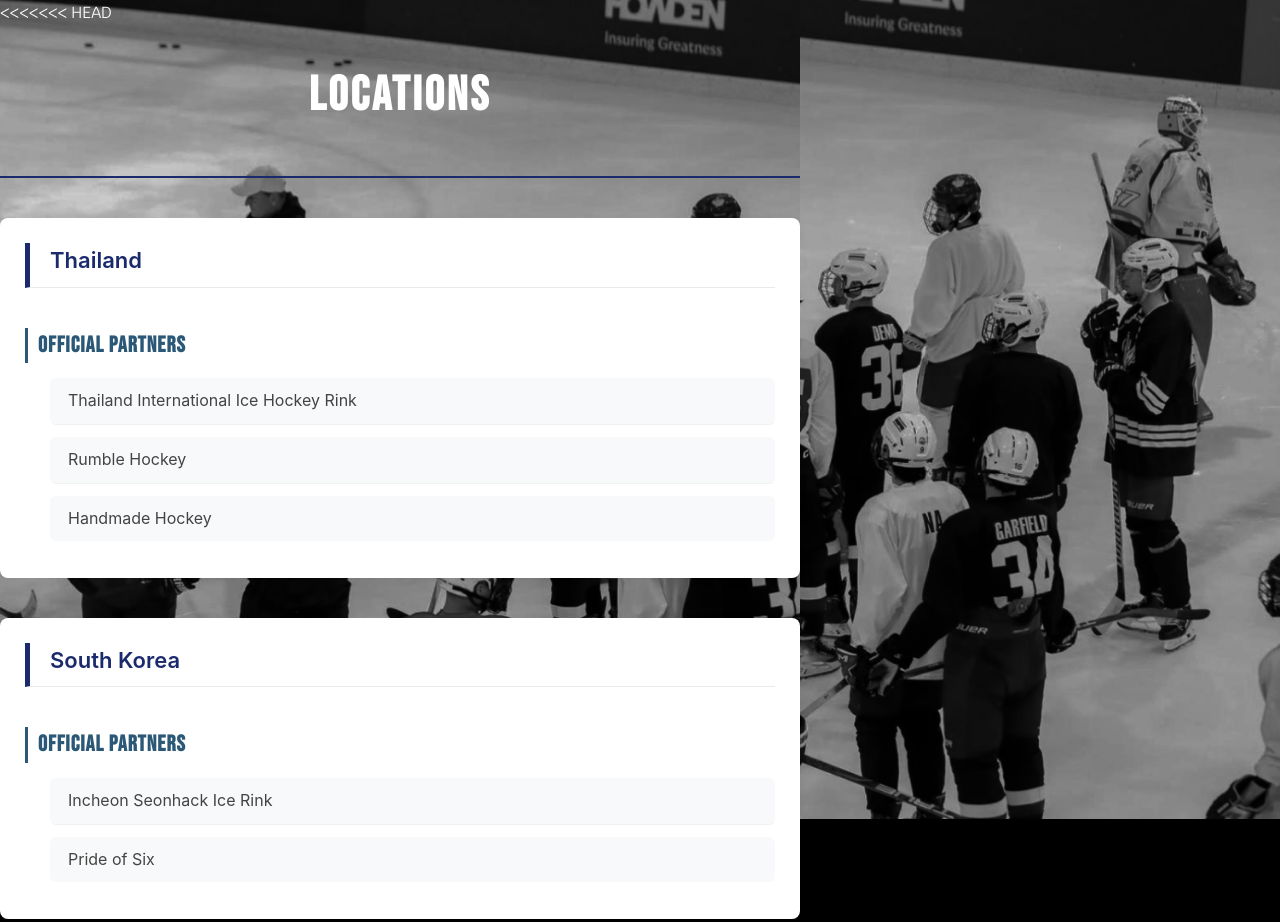
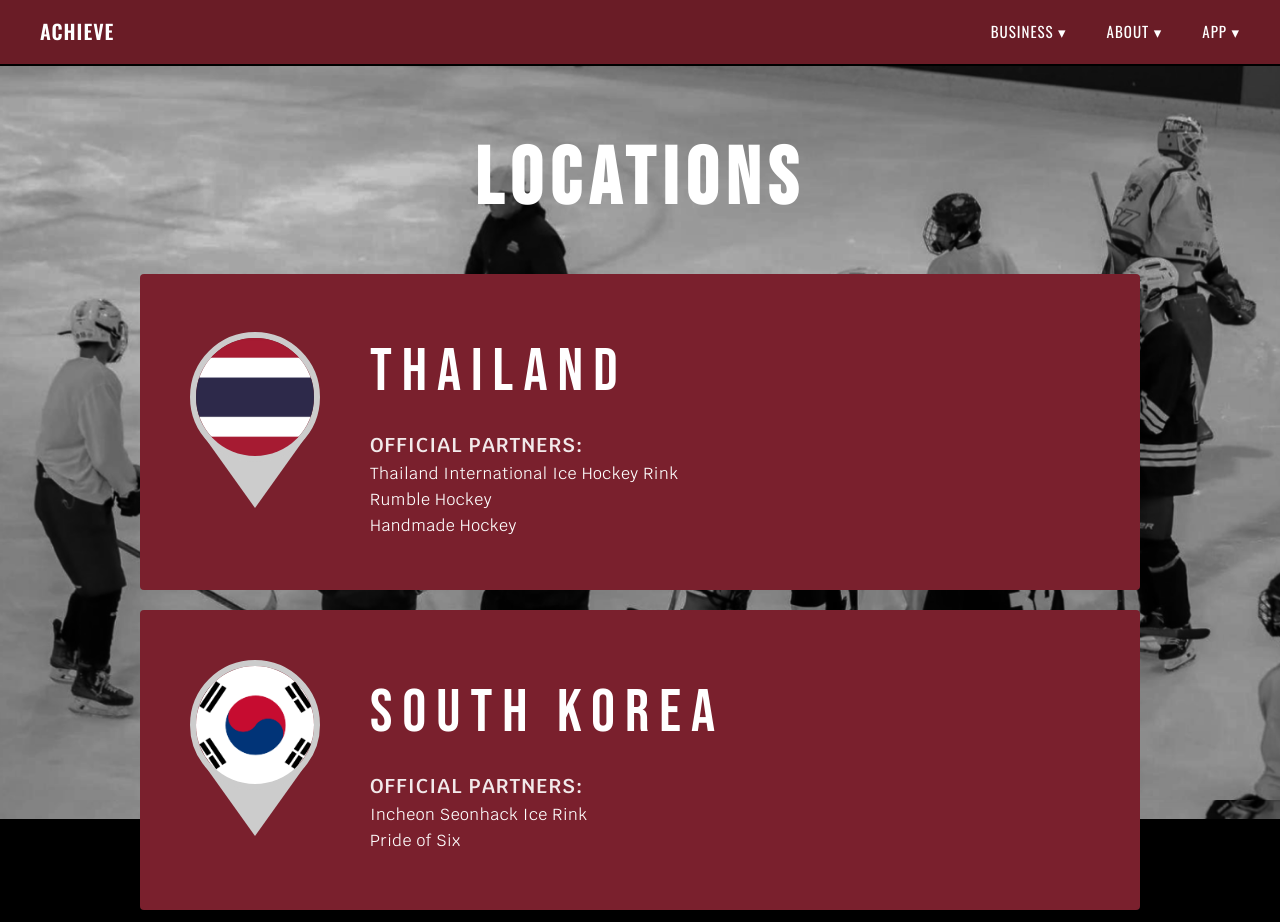
Before and after one commit to aza1re/achieve-website, a plain HTML site: page location/location.html in a window 1280 px wide. Shown: the top 922 px of the page. Drawn offline with nearby package versions, Linux system fonts and the light colour scheme.

Commit message:
Updated various HTML files and reorganized CSS

```diff
--- a/abouts/abouts.html
+++ b/abouts/abouts.html
@@ -13,13 +13,13 @@
 
   <!-- CSS -->
   <link rel="stylesheet" href="abouts.css">
-      <link rel="stylesheet" href="../mainpage/styles.css">
+      <link rel="stylesheet" href="../css/styles.css">
 
 </head>
 <body>
   <!-- Navbar -->
   <nav class="navbar">
-      <div class="logo"><a href="../mainpage/index.html">ACHIEVE</a></div>
+      <div class="logo"><a href="../index.html">ACHIEVE</a></div>
     <ul class="nav-links">
       <li class="dropdown">
         <a href="#">Business ▾</a>
@@ -34,11 +34,8 @@
         <a href="../abouts/abouts.html">About ▾</a>
         <ul class="dropdown-menu">
           <li><a href="../abouts/abouts.html">About Us</a></li>
-<<<<<<< HEAD
           <li><a href="#">Location</a></li>
-=======
           <li><a href="../location/location.html">Location</a></li>
->>>>>>> 41ea68d (everything)
           <li><a href="#">Contact</a></li>
         </ul>
       </li>
--- a/location/location.html
+++ b/location/location.html
@@ -1,127 +1,6 @@
 <!DOCTYPE html>
 <html lang="en">
 <head>
-<<<<<<< HEAD
-    <meta charset="UTF-8">
-    <meta name="viewport" content="width=device-width, initial-scale=1.0">
-    <title>Hockey Locations</title>
-    <style>
-        * {
-            margin: 0;
-            padding: 0;
-            box-sizing: border-box;
-            font-family: -apple-system, BlinkMacSystemFont, 'Segoe UI', Roboto, Oxygen, Ubuntu, sans-serif;
-        }
-
-        body {
-            background-color: #f8f9fa;
-            color: #333;
-            line-height: 1.6;
-            padding: 40px 20px;
-            max-width: 800px;
-            margin: 0 auto;
-        }
-
-        .header {
-            text-align: left;
-            margin-bottom: 40px;
-            padding-bottom: 15px;
-            border-bottom: 2px solid #1a2a6c;
-        }
-
-        h1 {
-            font-size: 28px;
-            font-weight: 700;
-            color: #1a2a6c;
-            letter-spacing: 0.5px;
-        }
-
-        .location-section {
-            margin-bottom: 40px;
-            background: white;
-            padding: 25px;
-            border-radius: 8px;
-            box-shadow: 0 2px 10px rgba(0, 0, 0, 0.05);
-        }
-
-        .country {
-            font-size: 22px;
-            font-weight: 600;
-            color: #1a2a6c;
-            margin-bottom: 20px;
-            padding-bottom: 8px;
-            border-bottom: 1px solid #eaeaea;
-        }
-
-        .section-title {
-            font-size: 18px;
-            font-weight: 600;
-            color: #2b5876;
-            margin: 20px 0 15px;
-        }
-
-        .partners-list {
-            list-style-type: none;
-            padding-left: 0;
-        }
-
-        .partners-list li {
-            margin-bottom: 12px;
-            padding: 8px 0;
-            font-size: 16px;
-            color: #444;
-            border-bottom: 1px dotted #eaeaea;
-        }
-
-        .partners-list li:last-child {
-            border-bottom: none;
-        }
-
-        @media (max-width: 600px) {
-            body {
-                padding: 20px 15px;
-            }
-
-            h1 {
-                font-size: 24px;
-            }
-
-            .country {
-                font-size: 20px;
-            }
-
-            .location-section {
-                padding: 20px;
-            }
-        }
-    </style>
-</head>
-<body>
-    <div class="header">
-        <h1>LOCATIONS</h1>
-    </div>
-
-    <div class="location-section">
-        <div class="country">Thailand</div>
-
-        <div class="section-title">Official Partners</div>
-        <ul class="partners-list">
-            <li>Thailand International Ice Hockey Rink</li>
-            <li>Rumble Hockey</li>
-            <li>Handmade Hockey</li>
-        </ul>
-    </div>
-
-    <div class="location-section">
-        <div class="country">South Korea</div>
-
-        <div class="section-title">Official Partners</div>
-        <ul class="partners-list">
-            <li>Incheon Seonhack Ice Rink</li>
-            <li>Pride of Six</li>
-        </ul>
-    </div>
-=======
   <meta charset="UTF-8">
   <meta name="viewport" content="width=device-width, initial-scale=1.0">
   <title>Locations</title>
@@ -133,7 +12,7 @@
   <link href="https://fonts.googleapis.com/css2?family=Krub:wght@400;600;800&display=swap" rel="stylesheet">
   <!-- CSS -->
   <link rel="stylesheet" href="../tournaments/tnm.css">
-  <link rel="stylesheet" href="../mainpage/styles.css">
+  <link rel="stylesheet" href="../css/styles.css">
   <link rel="stylesheet" href="location.css">
 </head>
 <body>
@@ -202,6 +81,5 @@
   </div>
 
   </div>
->>>>>>> 41ea68d (everything)
 </body>
 </html>
```
Also changed, not shown: app/app.html (+2 -2 lines), camp/camps.html (+2 -5 lines), coaches/coaches.html (+1 -4 lines), index.html (renamed from mainpage/index.html, +1 -1 lines), leagues/leagues.html (+1 -4 lines), tournaments/tnm.html (+1 -5 lines), css/styles.css (renamed from mainpage/styles.css).
